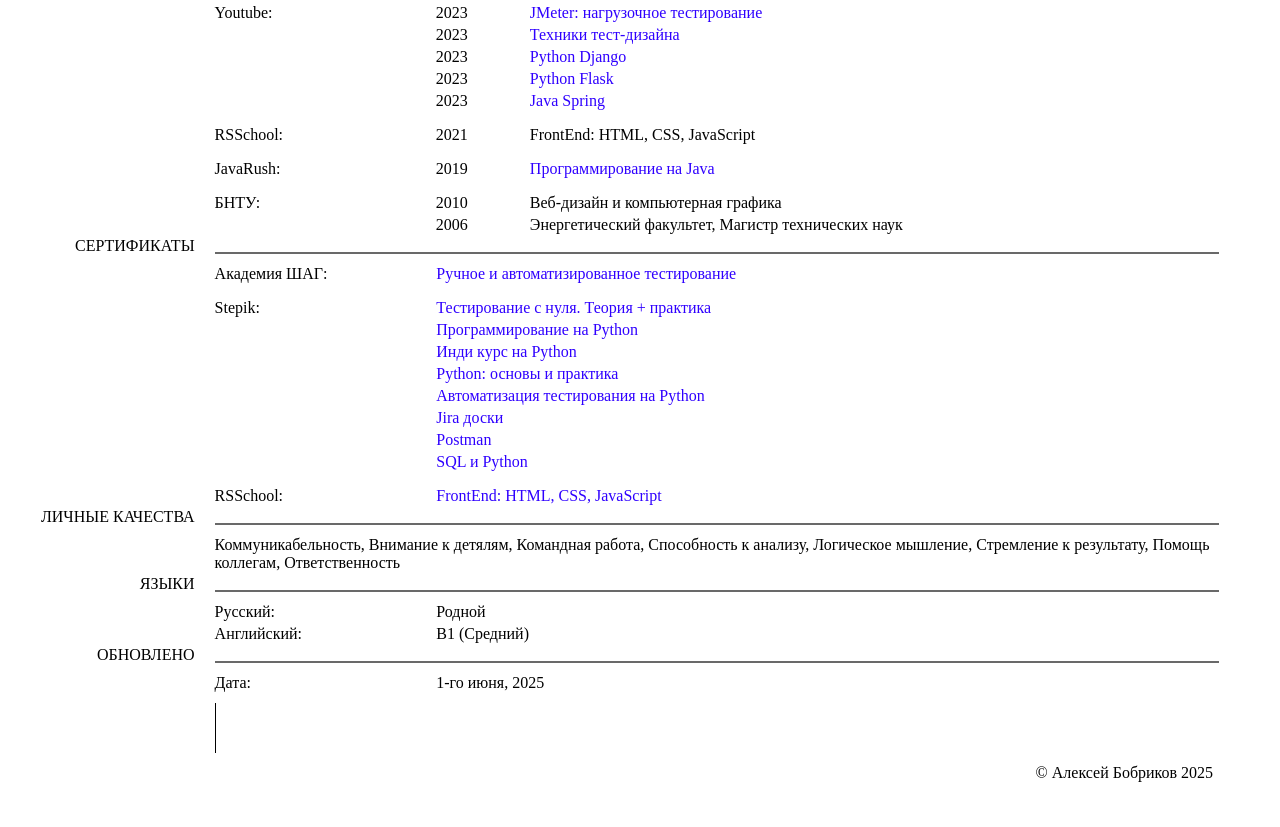
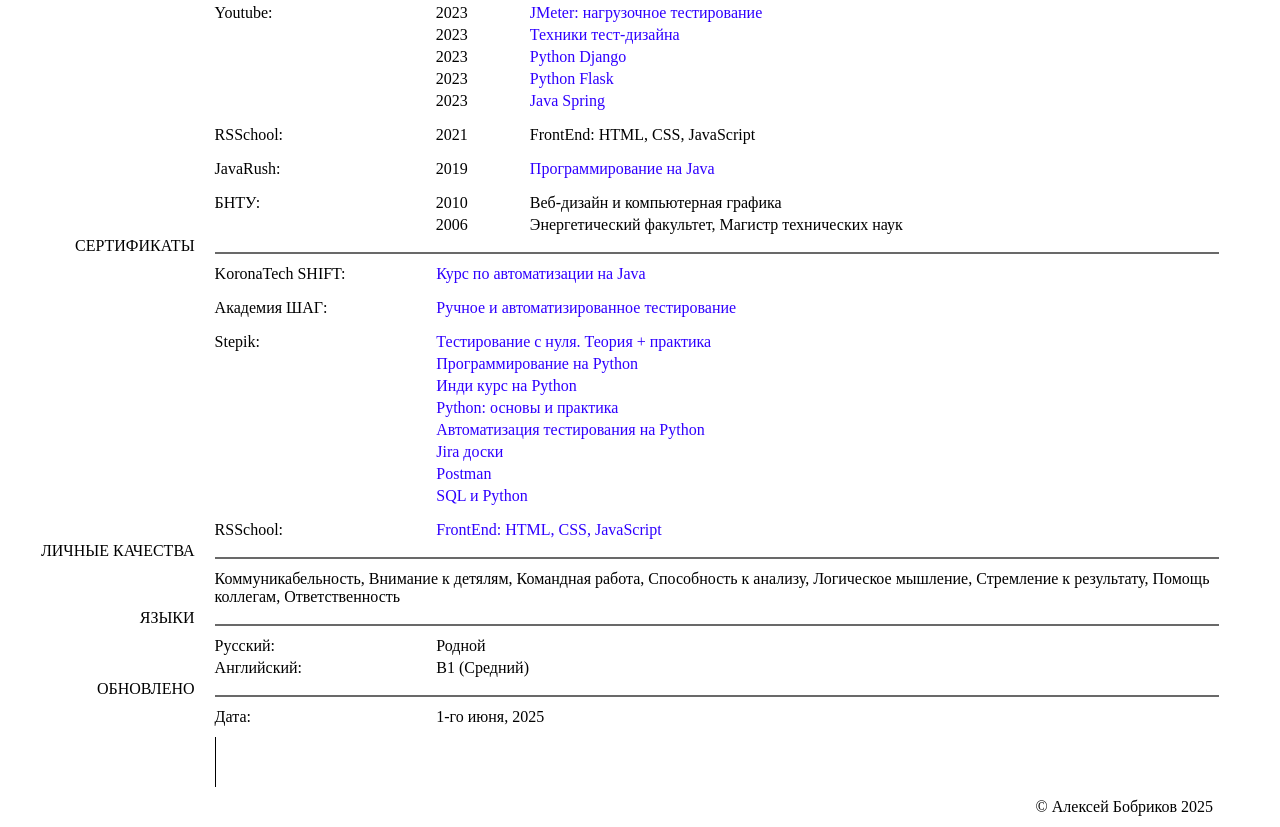
Before and after one commit to alex-beaverg/MyCV-2023, a plain HTML site: page index_ru.html in a window 1280 px wide. Shown: the part 1833-2660 px from the top of the page. Before the commit the page ends 2626 px from the top, so only its background shows below. Drawn offline with Linux system fonts and the light colour scheme; a script that the page names is missing.

Commit message:
Updated CV

```diff
--- a/index_ru.html
+++ b/index_ru.html
@@ -547,6 +547,15 @@
                     <table>
                         <tr>
                             <td class="td-1">
+                                KoronaTech SHIFT:
+                            </td>
+                            <td class="td-2">
+                                <a href="https://alexey-bobrikov-cv.vercel.app/files/2025-Java-AQA-SHIFT.pdf" target="_blank">Курс по автоматизации на Java</a>
+                            </td>
+                        </tr>
+                        <tr class="between"></tr>
+                        <tr>
+                            <td class="td-1">
                                 Академия ШАГ:
                             </td>
                             <td class="td-2">
```
Also changed, not shown: index.html (+9 -0 lines), 1 other file.
